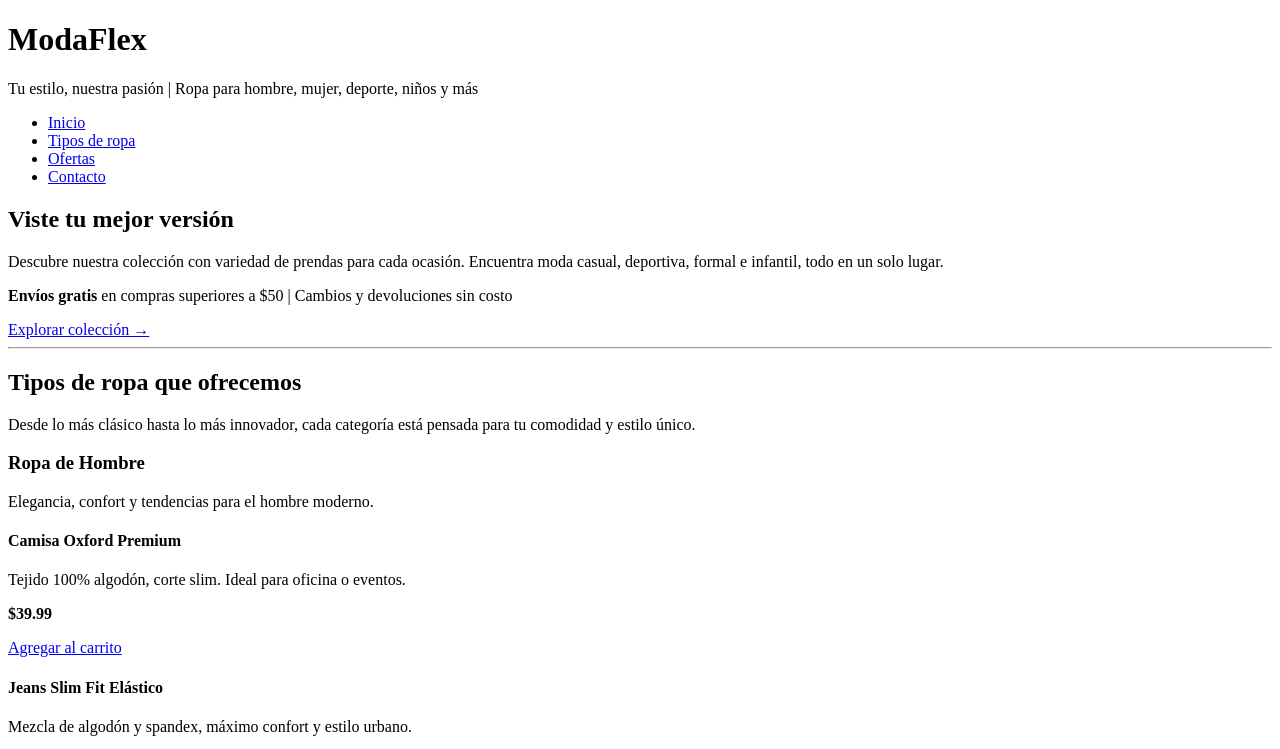
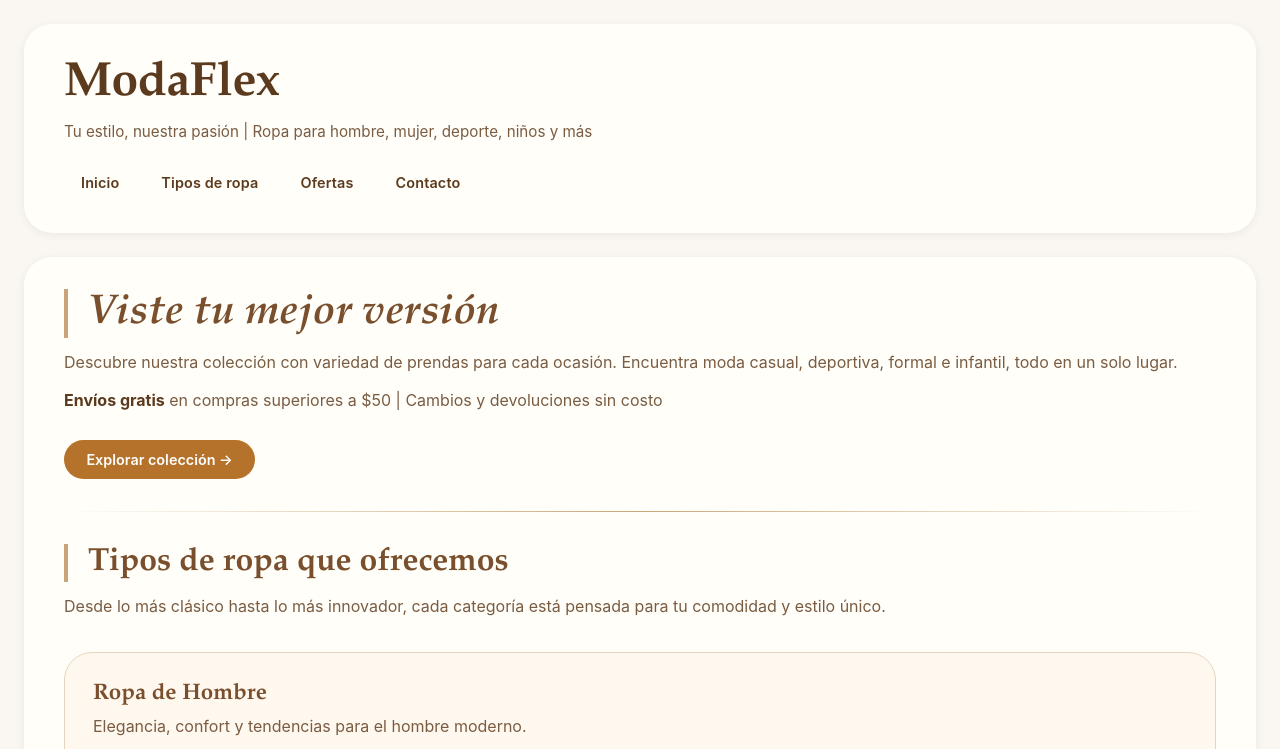
Before and after one commit to Arian-balt8/vintage-store, a plain HTML site: page index.html in a window 1280 px wide. Shown: the top 749 px of the page. Drawn offline with Linux system fonts and the light colour scheme.

Commit message:
Conexion con el css

```diff
--- a/index.html
+++ b/index.html
@@ -5,7 +5,7 @@
     <meta charset="UTF-8">
     <meta name="viewport" content="width=device-width, initial-scale=1.0">
     <title>ModaFlex | Tienda de Ropa para Todos los Estilos</title>
-    <link rel="stylesheet" href="styles.css">
+    <link rel="stylesheet" href="css/estilos.css">
 </head>
 
 <body>
```
